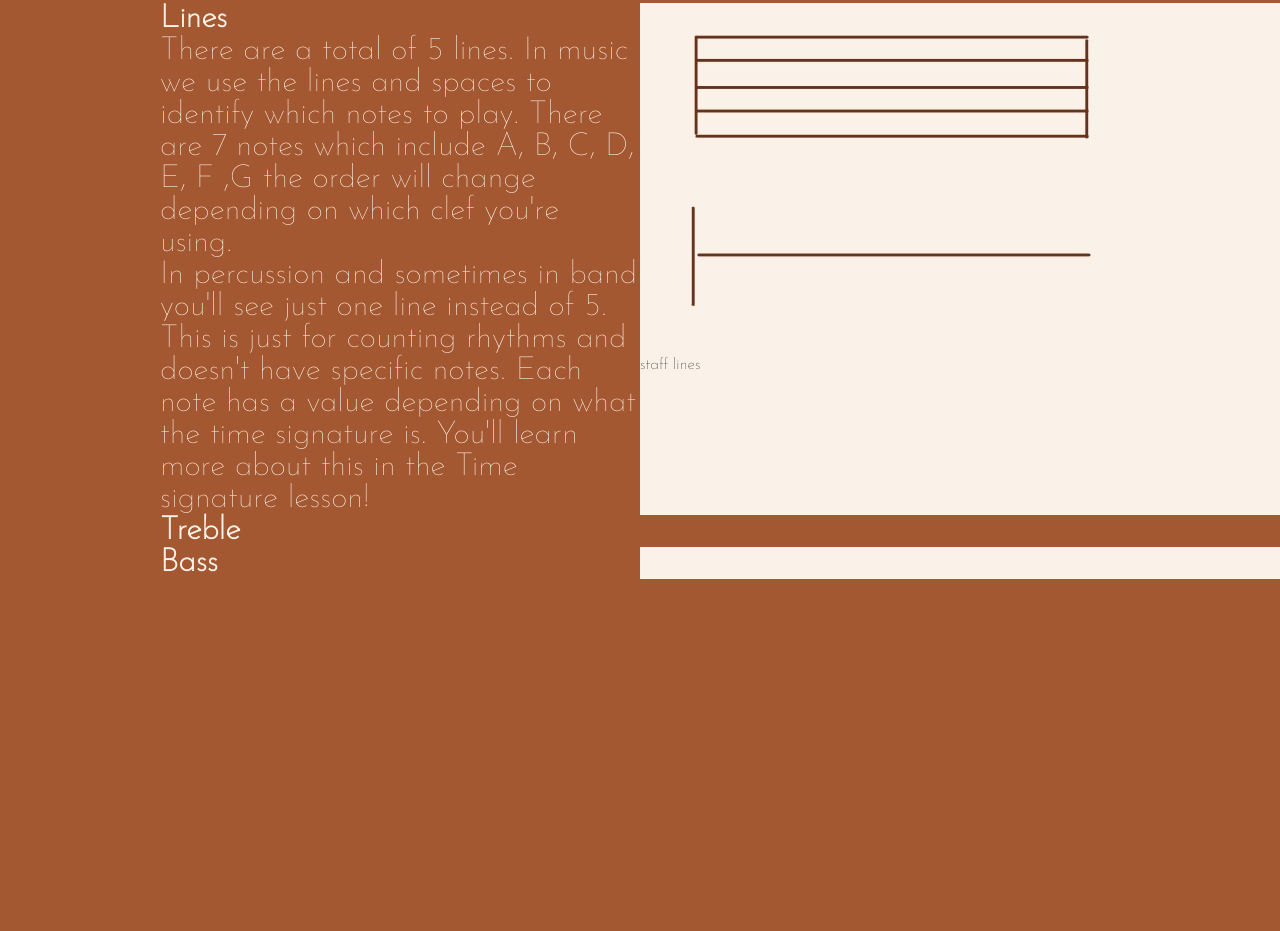
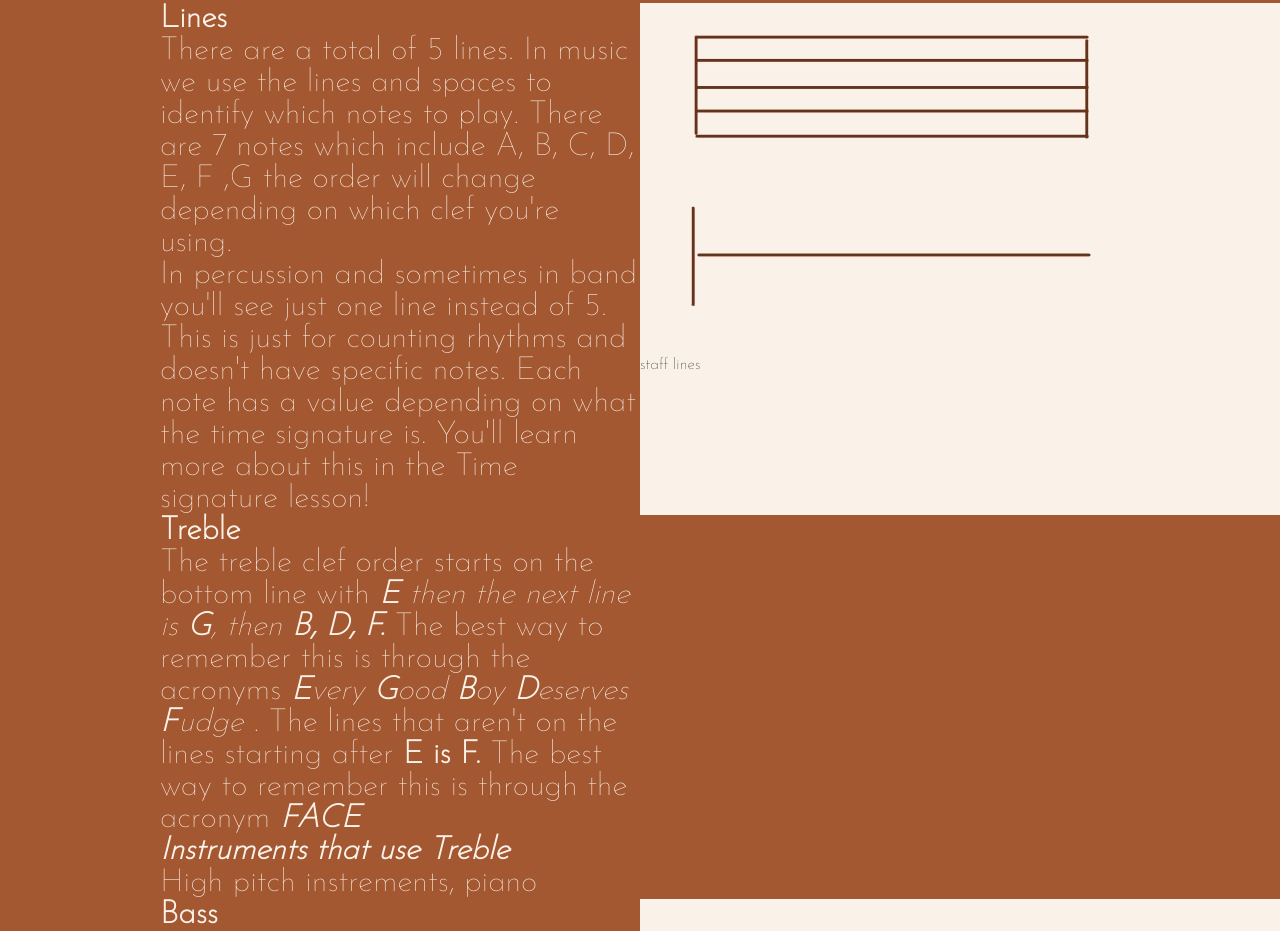
Before and after one commit to Amazing-Sage/Learn-Music, a plain HTML site: page index.html in a window 1280 px wide. Shown: the part 845-1776 px from the top of the page. Before the commit the page ends 1424 px from the top, so only its background shows below. Drawn offline with Linux system fonts and the light colour scheme.

Commit message:
Treble paragraph style

```diff
--- a/index.html
+++ b/index.html
@@ -16,7 +16,6 @@
 <!--main content (3/23) -->
 <body>
   <header>
-    <!-- Both Navigations (3/23)-->
     <!--nav links-->
     <nav>
       <ul class="nav-links">
@@ -105,9 +104,17 @@
       <article>
         <div class="column">
           <h2>Treble</h2>
+          <p>The treble clef order starts on the bottom line with
+            <i> <strong>E</strong> then the next line is <strong>G</strong>, then <strong>B, D, F.</strong> </i>
+            The best way to remember this is through the acronyms
+            <i><strong>E</strong>very <strong>G</strong>ood <strong>B</strong>oy <strong>D</strong>eserves <strong>F</strong>udge .</i>
+            The lines that aren't  on the lines starting after <strong>E is F.</strong> The best way to remember this is through the acronym <strong><i>FACE</i></strong>
+          </p>
+
           <p>
-
+            <strong><i>Instruments  that use Treble</i></strong>
           </p>
+          <p>High pitch instrements, piano</p>
         </div>
       </article>
       <aside>
```
